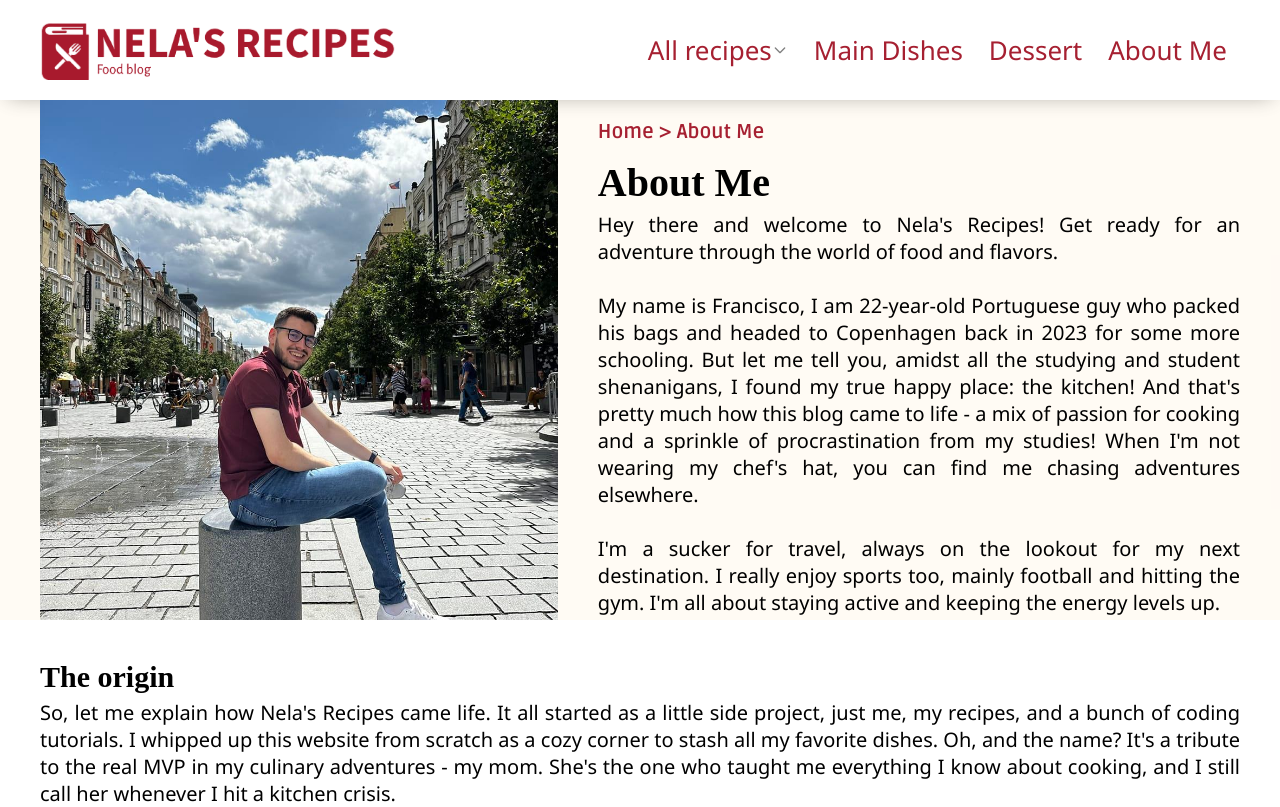
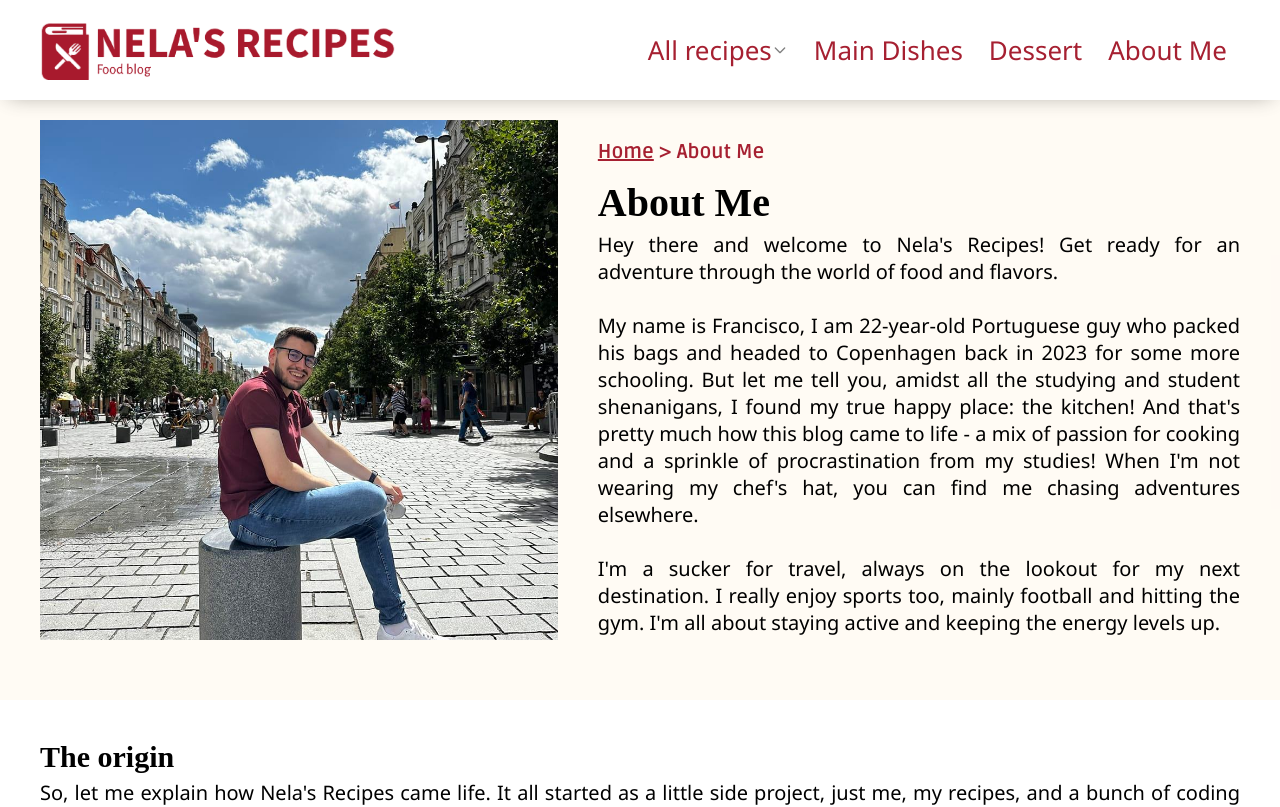
Before and after one commit to XicoCorreia/RecipeWebsite, an Angular app: page /about-me in a window 1280 px wide. Shown: the top 807 px of the page. Built offline with nearby package versions, Linux system fonts and the light colour scheme.

Commit message:
background beige to style sheet and r-home class

```diff
--- a/src/app/aboutus/aboutus.component.css
+++ b/src/app/aboutus/aboutus.component.css
@@ -3,15 +3,6 @@
     margin: 0 auto 3em auto;
     max-width: 1200px;
     text-align: justify;
-}
-
-.full-width-background{
-    width: calc(100vw);
-    position: relative;
-    left: 50%;
-    transform: translateX(-50%);
-    background-color: rgb(255, 240, 219, 0.3);
-    margin-bottom: 2em;
 }
 
 .route{
--- a/src/app/aboutus/aboutus.component.html
+++ b/src/app/aboutus/aboutus.component.html
@@ -4,7 +4,7 @@
         <img src={{image}} alt="About" id="primary-image">
             <div class="section">
                 <div class="route">
-                    <a href="#" routerLink="/" id="r-home">Home</a>
+                    <a href="#" routerLink="/" class="r-home">Home</a>
                     > About Me
                 </div>
                 <h1>About Me</h1>
--- a/src/app/categories/categories.component.html
+++ b/src/app/categories/categories.component.html
@@ -1,6 +1,6 @@
 <div class="container">
     <div class="route">
-        <a href="#" routerLink="/" id="r-home">Home</a>
+        <a href="#" routerLink="/" class="r-home">Home</a>
         > Recipe-Index
     </div>
     <h1>Recipe Index</h1>
--- a/src/app/category-page/category-page.component.css
+++ b/src/app/category-page/category-page.component.css
@@ -2,17 +2,6 @@
     position: relative;
     margin: 0em auto 3em auto;
     max-width: 1200px;
-}
-
-.full-width-background{
-    width: calc(100vw);
-    position: relative;
-    left: 50%;
-    transform: translateX(-50%);
-    background-color: rgb(255,240,219,0.3);
-    padding-top: 1em;
-    padding-bottom: 3em ;
-    margin-bottom: 2em;
 }
 
 .route{
--- a/src/app/recipe-page/recipe-page.component.html
+++ b/src/app/recipe-page/recipe-page.component.html
@@ -1,9 +1,9 @@
 <div class="container">
     <div id="container_primary">
         <div class="route">
-            <a href="#" routerLink="/" id="r-home">Home</a> >
+            <a href="#" routerLink="/" class="r-home">Home</a> >
             <ng-container *ngFor="let category of recipe.categories;">
-                <a href="#" [routerLink]="'/'+ getPath(category)" id="r-home">{{ category }}</a> >
+                <a href="#" [routerLink]="'/'+ getPath(category)" class="r-home">{{ category }}</a> >
             </ng-container>
             {{recipe.name}}
         </div>
--- a/src/app/recipes/recipes.component.html
+++ b/src/app/recipes/recipes.component.html
@@ -1,6 +1,6 @@
 <div class="container">
     <div class="route">
-        <a href="#" routerLink="/" id="r-home">Home</a>
+        <a href="#" routerLink="/" class="r-home">Home</a>
         > Recipe Box
     </div>
     <h1>All Recipes</h1>
--- a/src/app/subcategory-page/subcategory-page.component.css
+++ b/src/app/subcategory-page/subcategory-page.component.css
@@ -5,14 +5,8 @@
 }
 
 .full-width-background{
-    width: calc(100vw);
-    position: relative;
-    left: 50%;
-    transform: translateX(-50%);
-    background-color: rgb(255,240,219,0.3);
     padding-top: 1em;
     padding-bottom: 2em ;
-    margin-bottom: 2em;
 }
 
 .route{
--- a/src/styles.css
+++ b/src/styles.css
@@ -13,6 +13,7 @@ body{
 
 a{
     text-decoration: none;
+    color:#a62031;
 }
 
 h1, h2{
@@ -31,9 +32,6 @@ h3{
     font-weight: bold;
     padding-bottom: 0.75em;
 }
-a {
-    color:#a62031;
-}
 
 .r-home{
     text-decoration:underline;
@@ -43,18 +41,18 @@ p {
     margin: 0.25em auto 0 auto;
 }
 
-/*
-about-me, sub-category, category
 .full-width-background{
     width: calc(100vw);
     position: relative;
     left: 50%;
     transform: translateX(-50%);
-    background-color: rgb(255, 240, 219, 0.3);
+    background-color: rgb(255,240,219,0.3);
+    padding-top: 1em;
+    padding-bottom: 3em ;
     margin-bottom: 2em;
 }
 
---------------------
+/*
 recipes, categories,home, category-page, sub-category
 .grid-container {
     display: grid;
```
